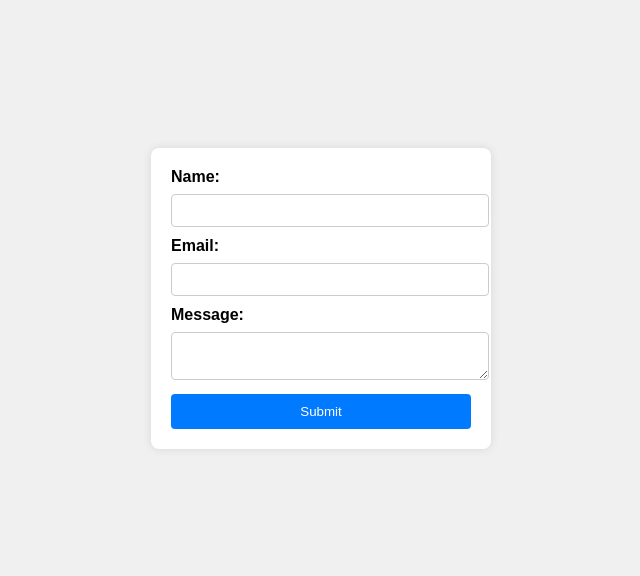
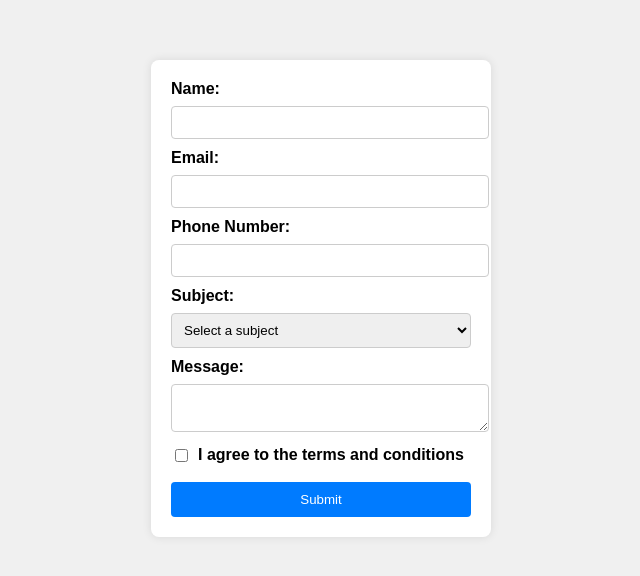
Before and after one commit to KamranC9/Frontend-Task1, a plain HTML site: page form.html in a window 1280 px wide. Shown: the part 102-678 px from the top of the page, without its empty margins (319-959 px from the left). Drawn offline with Linux system fonts and the light colour scheme.

Commit message:
Form in HTML & Vanilla JS

```diff
--- a/form.css
+++ b/form.css
@@ -23,12 +23,24 @@ body {
   }
 
   input,
-  textarea {
+  textarea,
+  select {
     width: 100%;
     padding: 8px;
     margin-bottom: 10px;
     border: 1px solid #ccc;
     border-radius: 4px;
+  }
+
+  .checkbox-container {
+    display: flex;
+    align-items: center;
+    margin-bottom: 10px;
+  }
+
+  .checkbox-container input {
+    width: auto;
+    margin-right: 10px;
   }
 
   button {
--- a/form.html
+++ b/form.html
@@ -14,9 +14,24 @@
       <label for="email">Email:</label>
       <input type="email" id="email" name="email" required />
       <br />
+      <label for="phone">Phone Number:</label>
+      <input type="tel" id="phone" name="phone" required />
+      <br />
+      <label for="subject">Subject:</label>
+      <select id="subject" name="subject" required>
+        <option value="">Select a subject</option>
+        <option value="inquiry">Inquiry</option>
+        <option value="feedback">Feedback</option>
+        <option value="support">Support</option>
+      </select>
+      <br />
       <label for="message">Message:</label>
       <textarea id="message" name="message" required></textarea>
       <br />
+      <div class="checkbox-container">
+        <input type="checkbox" id="terms" name="terms" required />
+        <label for="terms">I agree to the terms and conditions</label>
+      </div>
       <button type="submit">Submit</button>
     </form>
 
```
